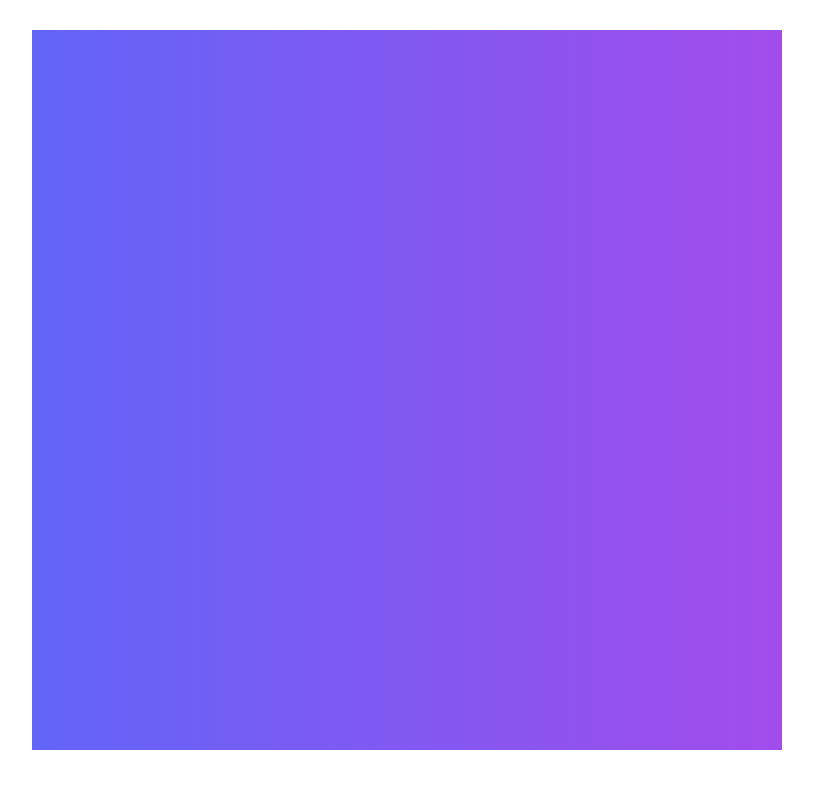
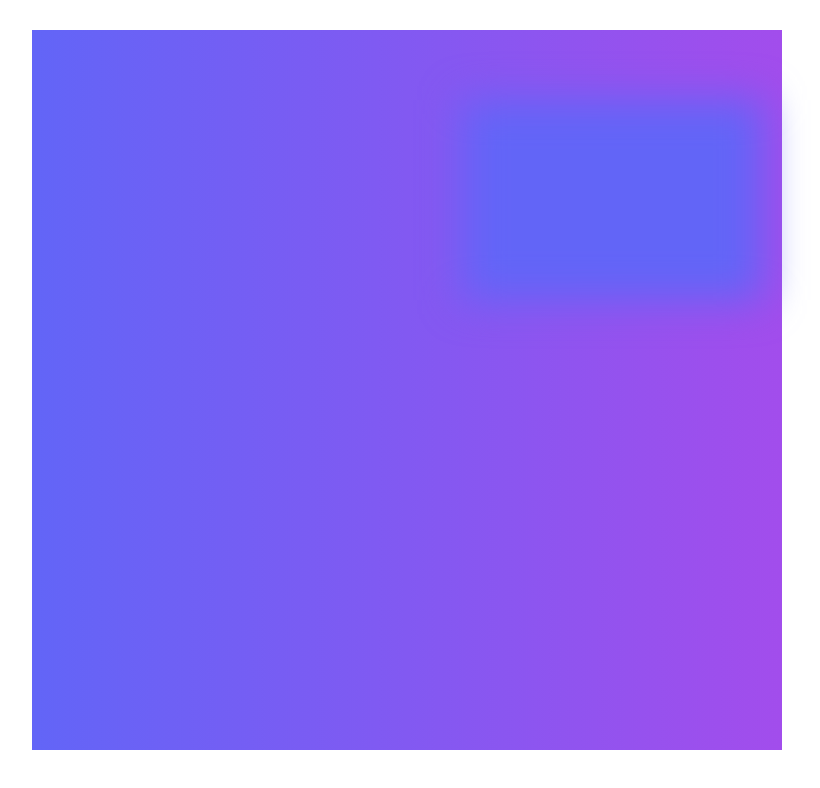
Before and after one commit to shakaylac/TaskFlow, a React (Create React App) app in the folder taskflow-app/: page / in a window 1280 px wide. Shown: the top 788 px of the page, without its empty margins (233-1053 px from the left). Built offline with nearby package versions, Linux system fonts and the light colour scheme.

Commit message:
Added rectangle elements to create glassmorphic look for  background. Can't find the rec-1 element to realign it. Added margin-left and margin-top tp rec-2. align-self,justify-self, align-items, and justify-content did not wotk for their respective elements.

```diff
--- a/taskflow-app/src/CSS/Container.css
+++ b/taskflow-app/src/CSS/Container.css
@@ -1,6 +1,29 @@
-.container{
+.container {
+    display: flex;
     background-image: linear-gradient(to right, #6265F7,#A24DEC);
     margin-top: 30px;
     width: 750px;
     height: 90vh;
+    position: relative;
+    z-index: 1;
 };
+
+.rec-1 {
+    background-color:#A24DEC;
+    width: 300px;
+    height: 100px;
+    filter: blur(8px);
+    position: absolute;
+    z-index: 2;
+}
+
+.rec-2 {
+    background-color: #6265F7;
+    width: 300px;
+    height: 200px;
+    filter: blur(20px);
+    position: absolute;
+    margin-left: 430px;
+    margin-top: 100px;
+    z-index: 2;
+}
--- a/taskflow-app/src/Container.js
+++ b/taskflow-app/src/Container.js
@@ -3,6 +3,8 @@ import './CSS/Container.css';
 function Container() {
     return(
         <>
+        <div className="rec-1"></div>
+        <div className="rec-2"></div>
         <div className="container"></div>
         </>
     );
```
